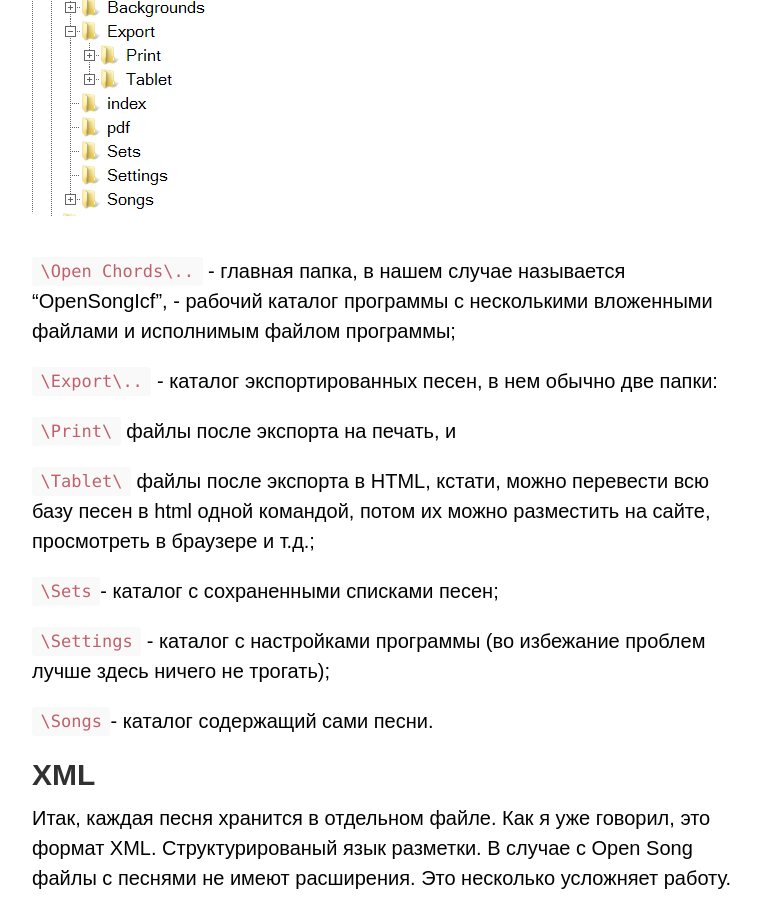
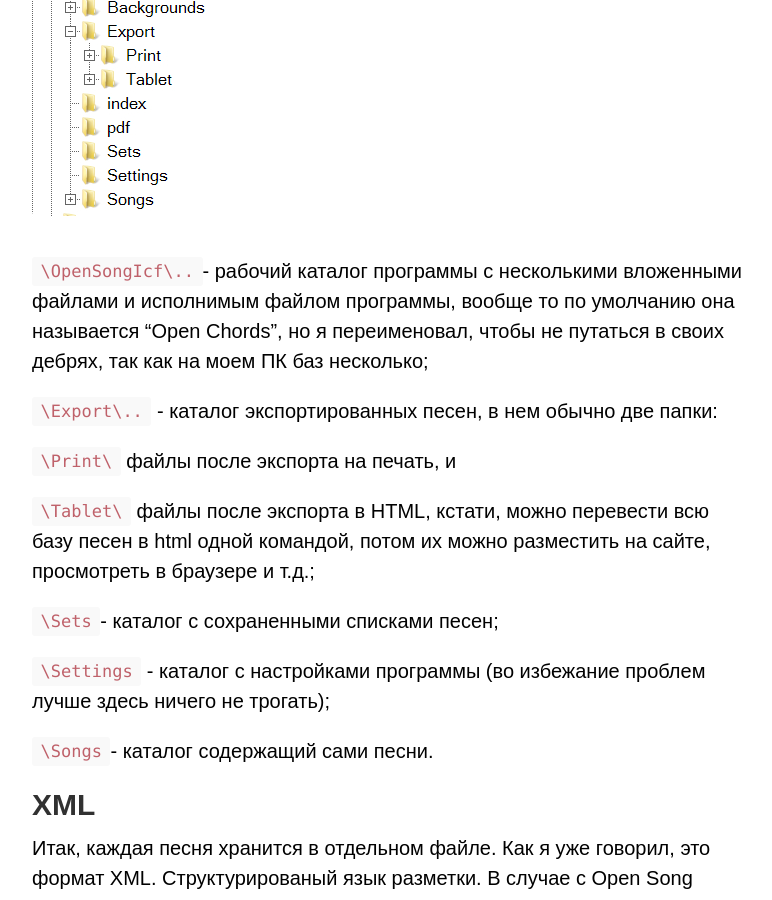
Before and after one commit to SergKnyz/alexblog, a Jekyll site: the page built from _posts/2020-03-08-fail-v-formatie-opensong.markdown, in a window 1280 px wide and 900 px high, scrolled down 1824 px. Shown: the whole window, without its empty margins (248-1020 px from the left). Built offline with Jekyll 4.4.1, drawn with Linux system fonts in a browser that asks for light colours; our own code applies the rules of GitHub Pages for plain Markdown files.

Commit message:
Updated Fail V Formatie Opensong

```diff
--- a/_posts/2020-03-08-fail-v-formatie-opensong.markdown
+++ b/_posts/2020-03-08-fail-v-formatie-opensong.markdown
@@ -50,7 +50,7 @@ tags:
 
 ![tree-folder.jpg](/uploads/tree-folder.jpg)
 
-`\Open Chords\..` - главная папка, в нашем случае называется "OpenSongIcf", - рабочий каталог программы с несколькими вложенными файлами и исполнимым файлом программы;
+`\OpenSongIcf\..`- рабочий каталог программы с несколькими вложенными файлами и исполнимым файлом программы, вообще то по умолчанию она называется "Open Chords", но я переименовал, чтобы не путаться в своих дебрях, так как на моем ПК баз несколько;
 
 `\Export\..` - каталог экспортированных песен, в нем обычно две папки:
 
```
